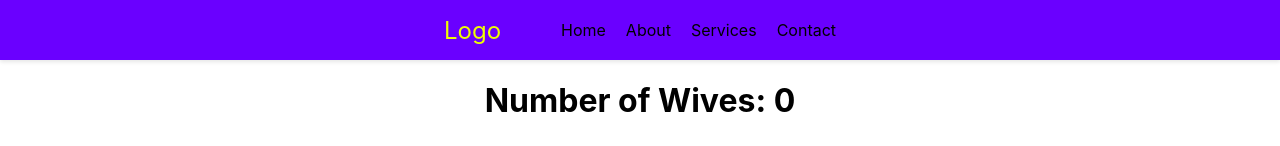
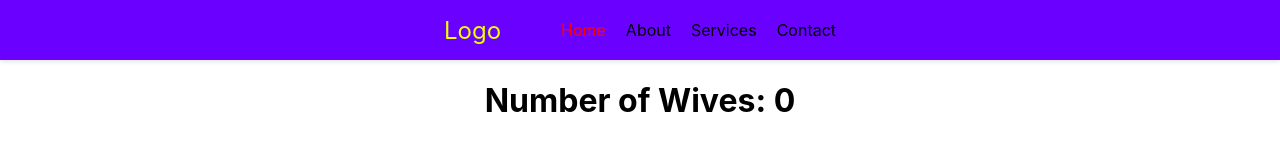
Before and after one commit to bilalamanat/first, a React (Create React App) app: page / in a window 1280 px wide. In both pictures the pointer is over the link "Home". Shown: the top 146 px of the page. Built offline with nearby package versions, Linux system fonts and the light colour scheme.

Commit message:
change clour

```diff
--- a/src/App.css
+++ b/src/App.css
@@ -76,5 +76,5 @@
 }
 
 .navbar-menu li a:hover {
-  color: #000000;
+  color: #ff0000;
 }
```
